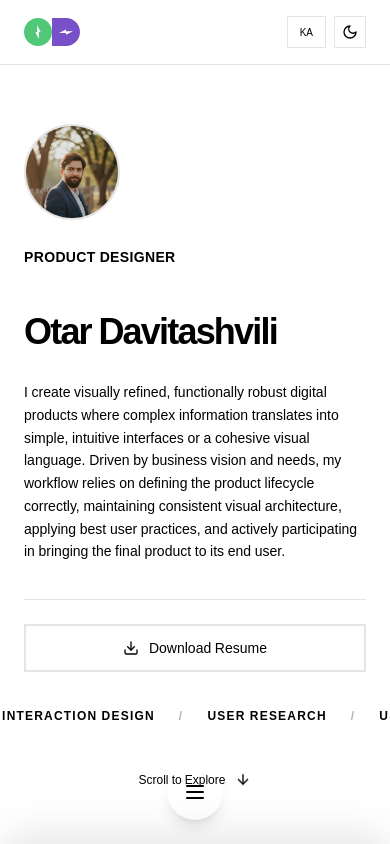
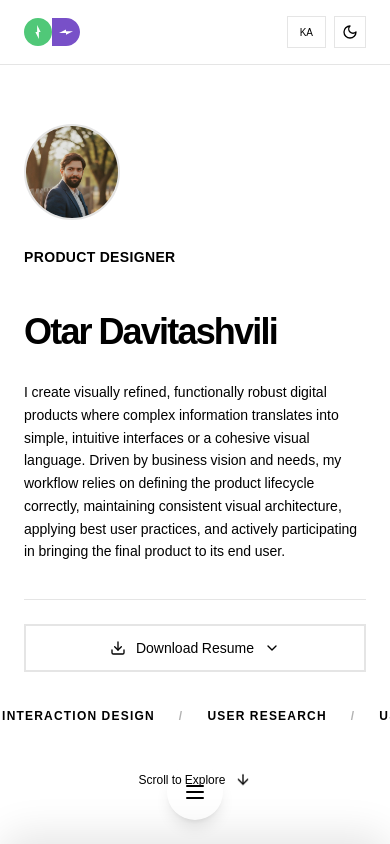
Before and after one commit to DavitashvhiliO/personal-portfolio, a React (Vite) app: page / in a window 390 px wide. Built offline with nearby package versions, Linux system fonts and the light colour scheme; a web font is replaced by a local one.

Commit message:
Change CV download button to a dropdown with 4 PDF options

```diff
--- a/src/app/components/Hero.tsx
+++ b/src/app/components/Hero.tsx
@@ -1,5 +1,5 @@
 import { useState, useEffect } from "react";
-import { Download, ArrowDown } from "lucide-react";
+import { Download, ArrowDown, ChevronDown } from "lucide-react";
 import { useLanguage } from "../context/LanguageContext";
 import { translations } from "../translations/translations";
 import { m, Marquee } from "../utils";
@@ -22,6 +22,7 @@ export function Hero({ isDarkMode = true }: HeroProps) {
   const t = translations[language as keyof typeof translations];
   const [isFading, setIsFading] = useState(false);
   const [index, setIndex] = useState(0);
+  const [isDropdownOpen, setIsDropdownOpen] = useState(false);
 
   const list = [
     { name: language === "en" ? "Otar Davitashvili" : m("ოთარ დავითაშვილი"), role: language === "en" ? "UI/UX Designer" : "UI/UX დიზაინერი" },
@@ -40,14 +41,6 @@ export function Hero({ isDarkMode = true }: HeroProps) {
     }, 2500);
     return () => clearInterval(timer);
   }, [list.length]);
-
-  // Determine correct PDF to download
-  let resumePdfUrl = resumeEnDark;
-  if (language === 'ka') {
-    resumePdfUrl = isDarkMode ? resumeKaDark : resumeKaLight;
-  } else {
-    resumePdfUrl = isDarkMode ? resumeEnDark : resumeEnLight;
-  }
 
   return (
     <section id="hero" className="min-h-screen lg:h-screen pt-24 pb-4 flex flex-col justify-between relative overflow-hidden bg-background">
@@ -71,15 +64,50 @@ export function Hero({ isDarkMode = true }: HeroProps) {
               </p>
 
               {/* CV Download CTA */}
-              <div className="pt-6 border-t border-border/60 mt-4">
-                <a
-                  href={resumePdfUrl}
-                  download
+              <div className="pt-6 border-t border-border/60 mt-4 relative">
+                <button
+                  onClick={() => setIsDropdownOpen(!isDropdownOpen)}
                   className="inline-flex items-center gap-2.5 border-2 border-foreground px-5 py-3 text-sm hover:bg-foreground hover:text-background transition-all duration-300 w-full sm:w-auto justify-center"
                 >
                   <Download className="size-4 shrink-0" />
                   <span>{language === "en" ? "Download Resume" : "რეზიუმეს გადმოწერა"}</span>
-                </a>
+                  <ChevronDown className={`size-4 shrink-0 transition-transform ${isDropdownOpen ? 'rotate-180' : ''}`} />
+                </button>
+
+                {isDropdownOpen && (
+                  <>
+                    <div
+                      className="fixed inset-0 z-40"
+                      onClick={() => setIsDropdownOpen(false)}
+                    />
+                    <div className="absolute left-0 mt-2 w-full sm:w-[260px] bg-background border border-border shadow-lg z-50 flex flex-col p-1 animate-in fade-in slide-in-from-top-2">
+                      <a
+                        href={resumeEnDark} download onClick={() => setIsDropdownOpen(false)}
+                        className="px-4 py-3 text-[13px] font-medium text-foreground hover:bg-muted transition-colors text-left"
+                      >
+                        {language === "en" ? "English - Dark Theme" : "ინგლისური (მუქი თემა)"}
+                      </a>
+                      <a
+                        href={resumeEnLight} download onClick={() => setIsDropdownOpen(false)}
+                        className="px-4 py-3 text-[13px] font-medium text-foreground hover:bg-muted transition-colors text-left"
+                      >
+                        {language === "en" ? "English - Light Theme" : "ინგლისური (ღია თემა)"}
+                      </a>
+                      <a
+                        href={resumeKaDark} download onClick={() => setIsDropdownOpen(false)}
+                        className="px-4 py-3 text-[13px] font-medium text-foreground hover:bg-muted transition-colors text-left"
+                      >
+                        {language === "en" ? "Georgian - Dark Theme" : "ქართული (მუქი თემა)"}
+                      </a>
+                      <a
+                        href={resumeKaLight} download onClick={() => setIsDropdownOpen(false)}
+                        className="px-4 py-3 text-[13px] font-medium text-foreground hover:bg-muted transition-colors text-left"
+                      >
+                        {language === "en" ? "Georgian - Light Theme" : "ქართული (ღია თემა)"}
+                      </a>
+                    </div>
+                  </>
+                )}
               </div>
             </div>
 
```
